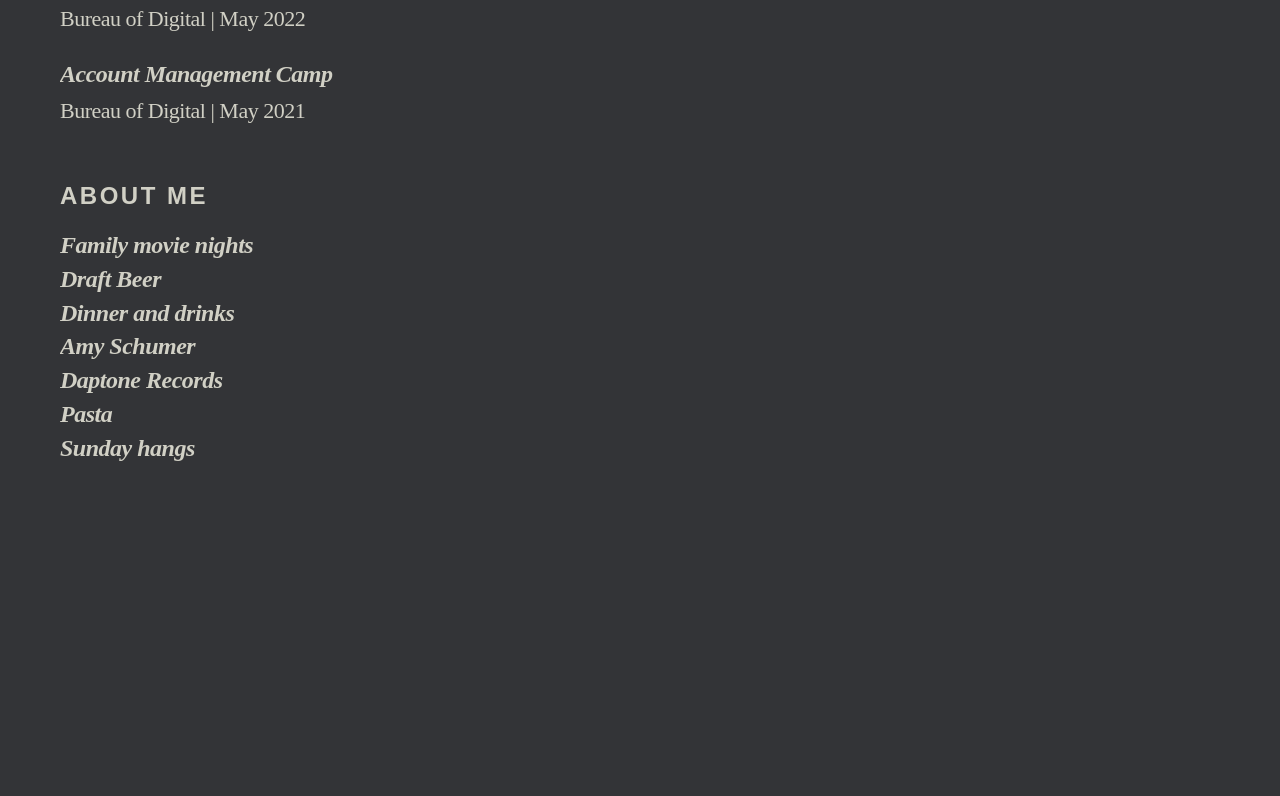
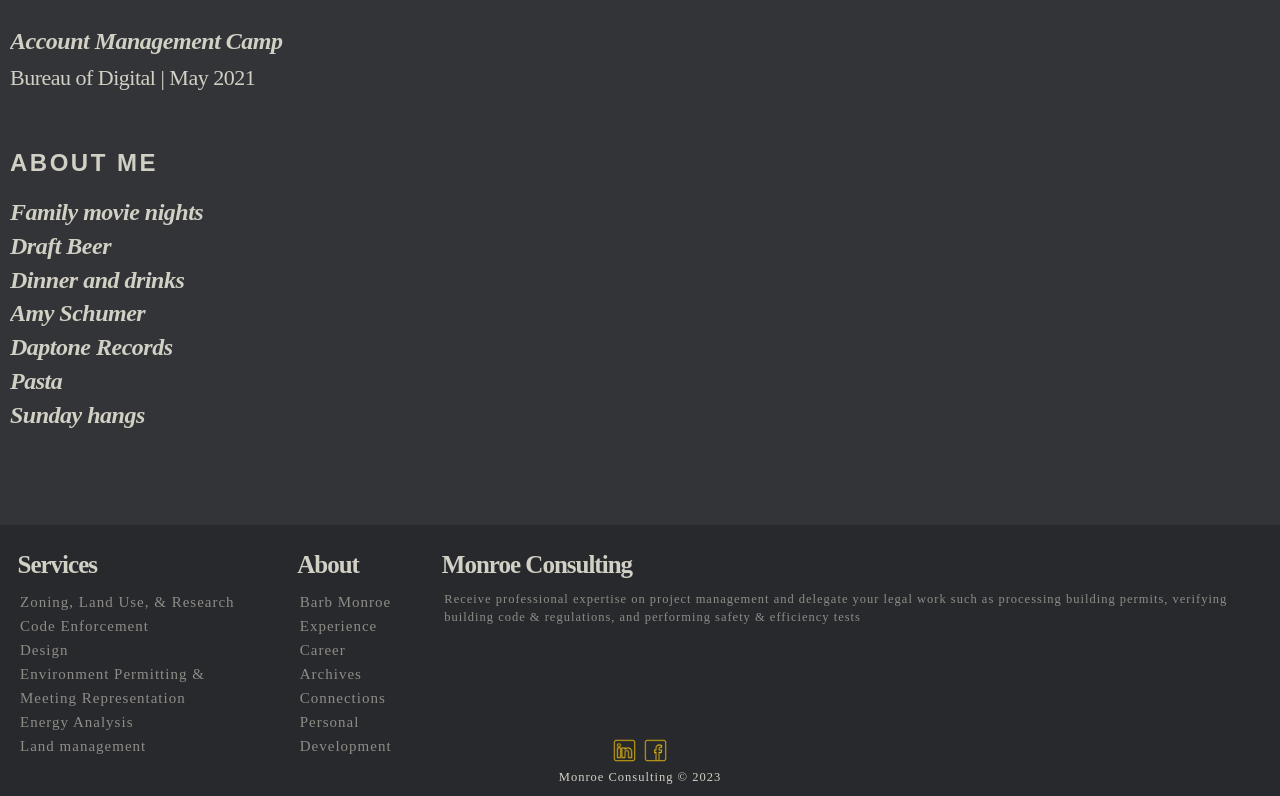
Before and after one commit to Caleb-Rogers/bmonroe-consulting, a Next.js app: page /about in a window 1280 px wide. Shown: the part 2190-2986 px from the top of the page. Before the commit the page ends 2748 px from the top, so only its background shows below. Built offline with nearby package versions, Linux system fonts and the light colour scheme.

Commit message:
Dynamic Footer Background Color
Can now specific the background color of the Footer Section for different pages.

```diff
--- a/src/components/AboutPage/AboutPage.css
+++ b/src/components/AboutPage/AboutPage.css
@@ -2,7 +2,7 @@
 /* ABOUT PAGE */
 /**************************/
 .about-container {
-  padding: 9rem 1rem 9rem 6rem;
+  padding: 9rem 1rem 9rem;
   background-color: #333437;
   color: #d1d0c5;
   font-family: "Playfair Display", serif;
@@ -154,7 +154,7 @@ p {
     display: flex;
     justify-content: center;
     align-items: center;
-    padding: 2px 20px;
+    padding: 2rem 2rem 9rem;
   }
 
   .about-main {
--- a/src/components/Footer/Footer.css
+++ b/src/components/Footer/Footer.css
@@ -15,6 +15,7 @@
   justify-content: center;
   align-items: center;
   flex-direction: column;
+  width: 100%;
 }
 
 .foot-row {
@@ -25,22 +26,22 @@
 .foot-col {
   display: flex;
   flex-direction: row;
-  margin: 2.5rem 0 0 0;
+  margin: 2.5rem 2.5rem 0 0;
 }
 
 .foot-col.first-col {
   flex-direction: column;
-  min-width: 38rem;
+  flex-grow: 1;
 }
 
 .foot-col.second-col {
   flex-direction: column;
-  min-width: 22rem;
+  flex-grow: 1;
 }
 
 .foot-col.third-col {
   flex-direction: column;
-  min-width: 55rem;
+  flex-grow: 2;
 }
 
 .foot-col h3 {
@@ -86,6 +87,9 @@
   letter-spacing: 1px;
 }
 
+.foot-row .socials {
+  margin: -30px 0 0 0;
+}
 .foot-row .socials img {
   height: 25px;
   width: auto;
@@ -93,6 +97,7 @@
 }
 
 @media (max-width: 1200px) {
+  /*
   .foot-col.first-col {
     min-width: 22rem;
   }
@@ -102,4 +107,5 @@
   .foot-col.third-col {
     min-width: 35rem;
   }
+  */
 }
--- a/src/components/Footer/Footer.js
+++ b/src/components/Footer/Footer.js
@@ -1,33 +1,33 @@
 import React from "react";
 import Link from "next/link";
 
-function Footer() {
+function Footer({ backgroundColor }) {
   return (
-    <section className="foot-sec">
+    <section className="foot-sec" style={{ backgroundColor: backgroundColor }}>
       <div className="foot-container">
         <div className="foot-row">
           <div className="foot-col first-col">
             <h3>Services</h3>
             <ul>
               <li>
-                <a href="#">Zoning, Land Use, & Research</a>
+                <a href="/services">Zoning, Land Use, & Research</a>
               </li>
               <li>
-                <a href="#">Code Enforcement</a>
+                <a href="/services">Code Enforcement</a>
               </li>
               <li>
-                <a href="#">Design</a>
+                <a href="/services">Design</a>
               </li>
               <li>
-                <a href="#">
+                <a href="/services">
                   Environment Permitting & Meeting Representation
                 </a>
               </li>
               <li>
-                <a href="#">Energy Analysis</a>
+                <a href="/services">Energy Analysis</a>
               </li>
               <li>
-                <a href="#">Land management</a>
+                <a href="/services">Land management</a>
               </li>
             </ul>
           </div>
@@ -35,13 +35,19 @@ function Footer() {
             <h3>About</h3>
             <ul>
               <li>
-                <a href="#">Me</a>
+                <a href="/about">Barb Monroe</a>
               </li>
               <li>
-                <a href="#">Testimonials</a>
+                <a href="/about">Experience</a>
               </li>
               <li>
-                <a href="#">Career</a>
+                <a href="/about">Career Archives</a>
+              </li>
+              <li>
+                <a href="/about">Connections</a>
+              </li>
+              <li>
+                <a href="/about">Personal Development</a>
               </li>
             </ul>
           </div>
--- a/src/components/ServicesPage/ServicesPage.css
+++ b/src/components/ServicesPage/ServicesPage.css
@@ -2,7 +2,7 @@
 /* SERVICES PAGE */
 /**************************/
 .service-container {
-  padding: 9rem 1rem 9rem 6rem;
+  padding: 9rem 1rem 9rem;
   background-color: #333437;
   color: #d1d0c5;
   font-family: "Playfair Display", serif;
@@ -155,7 +155,7 @@ p {
     display: flex;
     justify-content: center;
     align-items: center;
-    padding: 2px 20px;
+    padding: 2rem 2rem 9rem;
   }
 
   .service-main {
--- a/src/components/Testimonials/Testimonials.css
+++ b/src/components/Testimonials/Testimonials.css
@@ -8,6 +8,7 @@
   min-height: 80vh;
   background: #f5f5f5;
   font-family: "Playfair Display", serif;
+  overflow: hidden;
 }
 
 .test-heading {
@@ -32,7 +33,6 @@
   max-width: 3200px;
   min-height: 375px;
   margin: 3rem auto;
-  overflow: hidden;
 }
 
 .test-row {
--- a/src/pages/about.js
+++ b/src/pages/about.js
@@ -1,7 +1,7 @@
-
 import React, { useState, useEffect } from "react";
 import Navbar from "../components/Navbar/Navbar";
 import About from "../components/AboutPage/AboutPage";
+import Footer from "../components/Footer/Footer";
 
 export default function AboutPage() {
   const [prevScrollPos, setPrevScrollPos] = useState(0);
@@ -24,6 +24,7 @@ export default function AboutPage() {
     <>
       <Navbar visible={visible}/>
       <About />
+      <Footer backgroundColor={"#28292c"} />
     </>
   );
-};
+}
--- a/src/pages/services.js
+++ b/src/pages/services.js
@@ -1,6 +1,7 @@
 import React, { useState, useEffect } from "react";
 import Navbar from "../components/Navbar/Navbar";
 import ServicesPage from "../components/ServicesPage/ServicesPage";
+import Footer from "../components/Footer/Footer";
 
 export default function Services() {
   const [prevScrollPos, setPrevScrollPos] = useState(0);
@@ -23,6 +24,7 @@ export default function Services() {
     <>
       <Navbar visible={visible}/>
       <ServicesPage />
+      <Footer backgroundColor={"#28292c"} />
     </>
   );
 };
```
